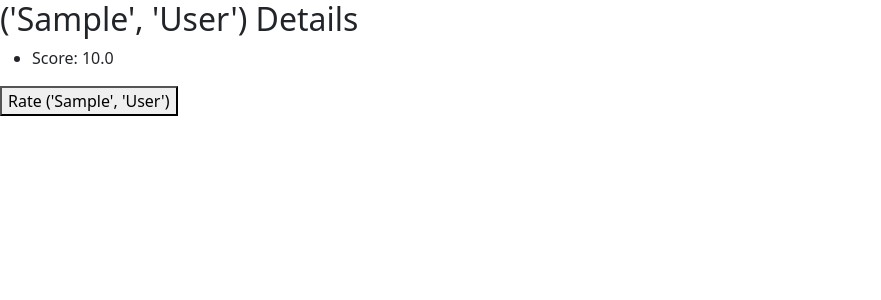
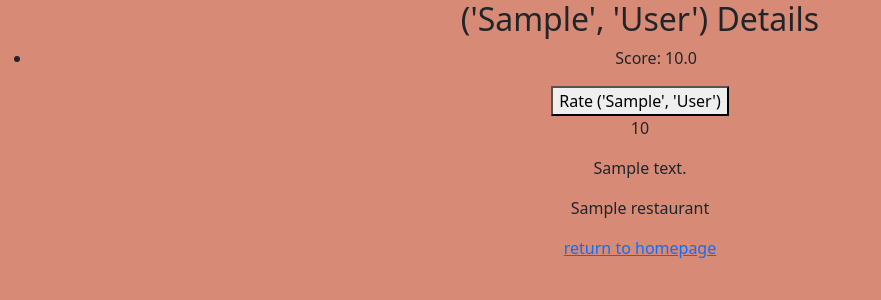
Before and after one commit to sarastevens123/hackbright_project, a Flask app: page /guest/1 in a window 1280 px wide. Shown: the top 300 px of the page, without its empty margins (0-881 px from the left). Run offline with Flask 2, Linux system fonts and the light colour scheme; tables that the repository leaves empty hold one stand-in row (values such as "Sample post").

Commit message:
fixed styling bugs on restaurant rating html

```diff
--- a/server.py
+++ b/server.py
@@ -224,6 +224,7 @@ def submit_restaurant_rating(restaurant_id=None):
     user_id= int(session['user'])
 
     restaurant_id = int(restaurant_id) if restaurant_id else restaurant_id
+    print(restaurant_id)
 
     if request.method == 'POST':
 
@@ -273,8 +274,8 @@ def log_out_user():
 
 if __name__ == "__main__":
     connect_to_db(app)
-    app.run()
-    #     host="0.0.0.0",
-    #     use_reloader=False,
-    #     use_debugger=False,
-    # )
+    app.run(
+        host="0.0.0.0",
+        use_reloader=True,
+        use_debugger=True,
+    )
--- a/templates/base.html
+++ b/templates/base.html
@@ -6,7 +6,7 @@
         <meta name="viewport" content="width=devide-width, initial-scale=1">
         <link href="https://cdn.jsdelivr.net/npm/bootstrap@5.0.1/dist/css/bootstrap.min.css" rel="stylesheet" integrity="sha384-+0n0xVW2eSR5OomGNYDnhzAbDsOXxcvSN1TPprVMTNDbiYZCxYbOOl7+AMvyTG2x" crossorigin="anonymous">
 
-        <link rel="stylesheet" href="static/stylesheet.css">
+        <link rel="stylesheet" href="/static/stylesheet.css">
 
     </head>
 
--- a/templates/guest-details.html
+++ b/templates/guest-details.html
@@ -1,5 +1,6 @@
 {% extends 'base.html' %}
 {% block content %}
+<body style="background-color:#D78A76;" class="text-center">
 
 
 
@@ -9,15 +10,22 @@
     <h2>{{ guest.fname, guest.lname }} Details</h2>
 
     <ul>
-
         <li>Score: {{ average_score }}</li>
     </ul>
     <button class="new-guest-review">Rate {{ guest.fname, guest.lname }}</button>
 
+
+{% for rating in guest.user_ratings %}
+    <p>{{ rating.rating_score }}</p>
+    <p>{{ rating.rating_text }}</p>
+    <p>{{ rating.restaurant.restaurant_name }}</p>
+{% endfor %}
 </div>
 
+<a href="/">return to homepage</a>
 
 
+</body>
 
 
 
--- a/templates/restaurant-details.html
+++ b/templates/restaurant-details.html
@@ -15,9 +15,7 @@
         <li>Score: {{ average_score }}</li>
 
     </ul>
-    <!-- <form action="/restaurant-rating">
-        <button class="new-rest-review">Rate {{ restaurant.restaurant_name }}</button>
-    </form> -->
+
     <a href="/restaurant-rating/{{restaurant.restaurant_id}}" class="new-rest-review">>Rate {{ restaurant.restaurant_name }}</a>
 {% for rating in restaurant.restaurant_ratings %}
     <p>{{ rating.rating_score }}</p>
--- a/templates/restaurant-rating-form.html
+++ b/templates/restaurant-rating-form.html
@@ -5,7 +5,7 @@
         <div class="row">
             <div class="col-md-12">
                 <div class="col-md-8" style="display: inline-block;">
-                    <form action="/restaurant-rating" class="form-signin" id="rating-forms" method="POST">
+                    <form action="/restaurant-rating" class="form-signin" id="rating-forms" methods="POST">
 
 
 
```
